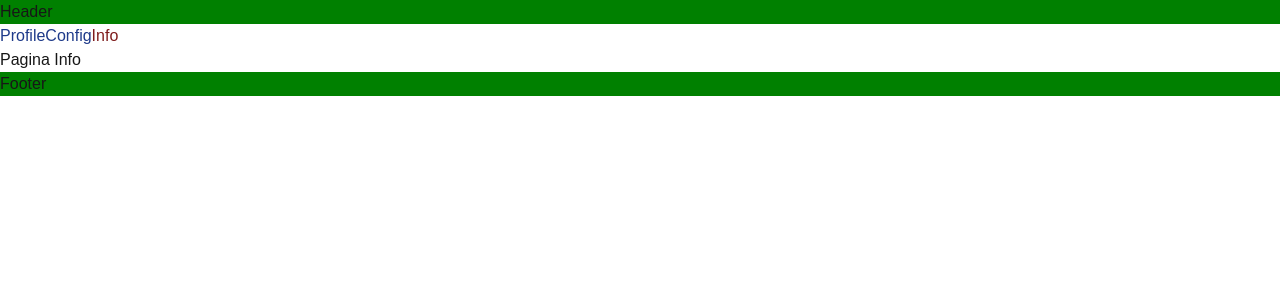
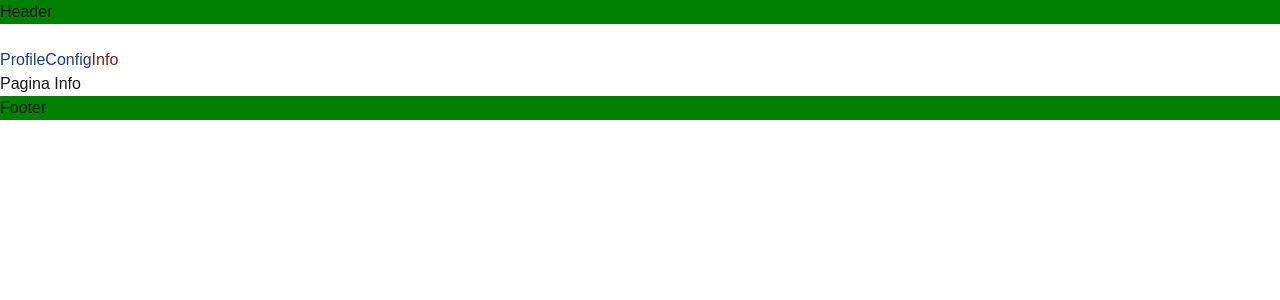
Before and after one commit to diegocar448/Next14_Features, a Next.js app: page /info in a window 1280 px wide. Shown: the top 300 px of the page. Built offline with nearby package versions, Linux system fonts and the light colour scheme.

Commit message:
templatefiles

```diff
--- a/src/app/(users)/layout.tsx
+++ b/src/app/(users)/template.tsx
@@ -2,6 +2,7 @@
 import Link from "next/link"
 import { usePathname } from "next/navigation"
 import './styles.css'
+import { useState } from "react"
 
 const navLinks = [
     { name: `Profile`, href: '/profile' },
@@ -11,10 +12,14 @@
 
 export default function UsersLayout({children}: {children: React.ReactNode}){
 
+    const [value, setValue] = useState('')
     const pathname = usePathname()
 
     return (
         <div>
+            <div>
+                <input type="text" value={value} onChange={(e) => setValue(e.target.value)} style={{color:'black'}}/>
+            </div>
             {navLinks.map((link) => {
                 const isActive = pathname.startsWith(link.href)
 
```
